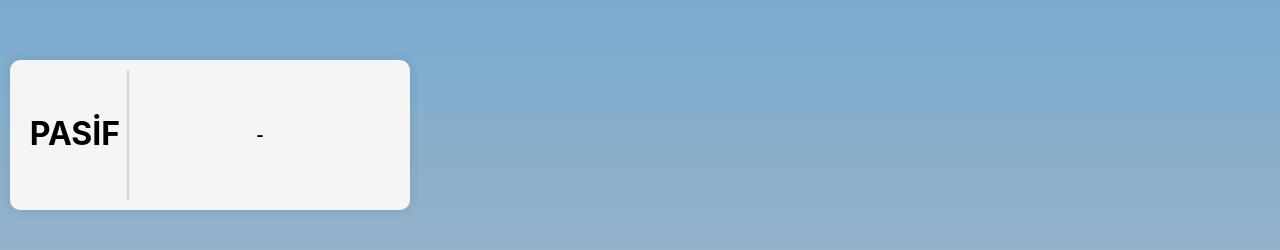
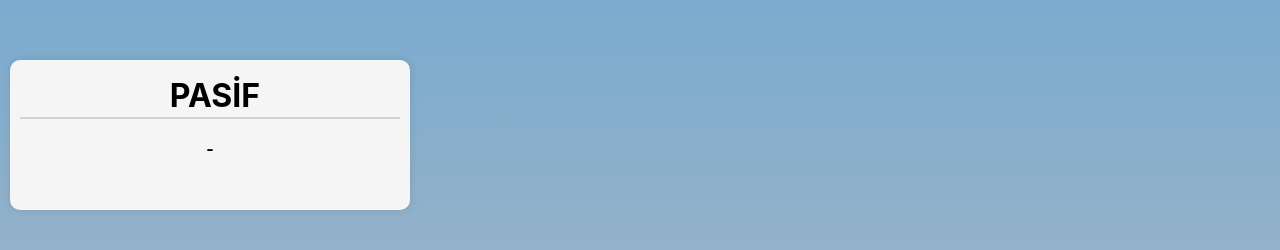
Before and after one commit to tolgacatak/login-signup, a React (Create React App) app: page /taleplerim in a window 1280 px wide. Shown: the part 151-401 px from the top of the page. Built offline with nearby package versions, Linux system fonts and the light colour scheme.

Commit message:
kısa talep güncellendi

```diff
--- a/src/Components/MainPage/Taleplerim/TalepKisa/TalepKisa.css
+++ b/src/Components/MainPage/Taleplerim/TalepKisa/TalepKisa.css
@@ -16,18 +16,18 @@
 .talep-kisa-aktif h2{
     position: absolute;
     font-size: xx-large;
-    right: 290px;
-    bottom: 30px;
+    right: 150px;
+    bottom: 68px;
 }
 .talep-kisa-ortacizgi{
     position: absolute;
     width: 2px;
-    height: 130px;
-    margin-right: 165px;
+    height: 2px;
+    width: 380px;
+    margin-bottom: 34px;
     background-color: #d3d3d3;
 }
 .talep-kisa-ozet h4{
-    font-size: medium;
-    margin-left: 100px;
-    text-align: justify;
+    margin-top: 50px !important;
+   top: 40px;
 }
```
